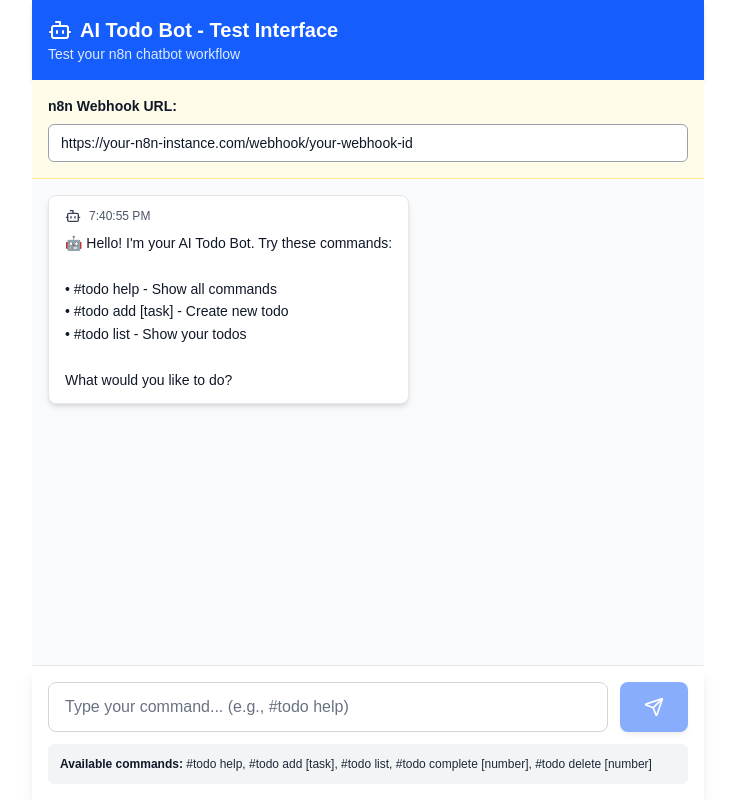
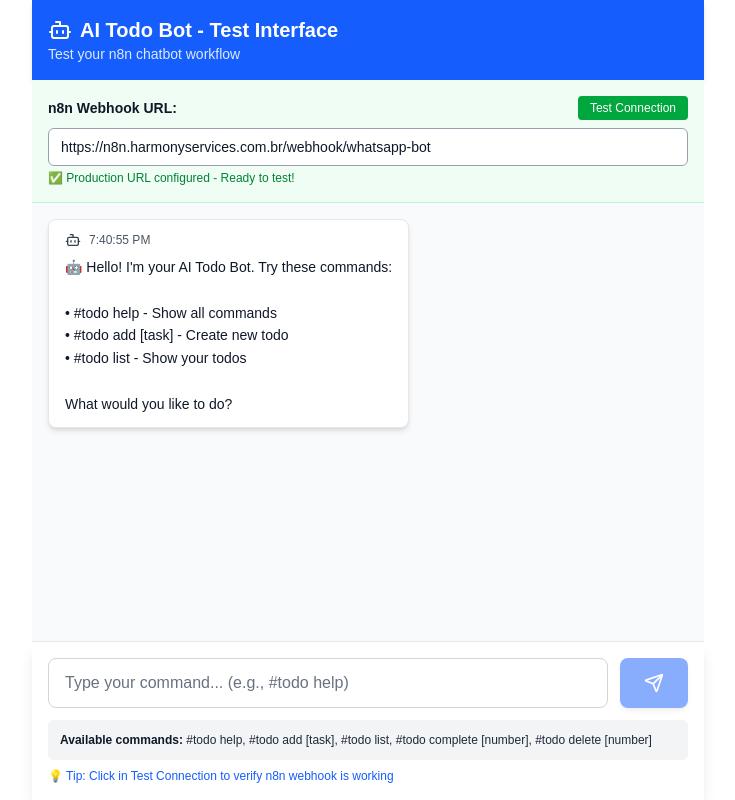
Before and after one commit to juliocode-job/todo-ai-app, a Next.js app: page /chatbot in a window 1280 px wide. Shown: the whole page, without its empty margins (272-1007 px from the left). Built offline with nearby package versions, Linux system fonts and the light colour scheme.

Commit message:
Fix: Add correct n8n webhook URL and improve debugging

```diff
--- a/app/chatbot/page.tsx
+++ b/app/chatbot/page.tsx
@@ -21,7 +21,7 @@ export default function SimpleChatInterface() {
   ]);
   const [inputMessage, setInputMessage] = useState('');
   const [isLoading, setIsLoading] = useState(false);
-  const [webhookUrl, setWebhookUrl] = useState('https://your-n8n-instance.com/webhook/your-webhook-id');
+  const [webhookUrl, setWebhookUrl] = useState('https://n8n.harmonyservices.com.br/webhook/whatsapp-bot');
 
   const sendMessage = async () => {
     if (!inputMessage.trim()) return;
@@ -35,29 +35,56 @@ export default function SimpleChatInterface() {
     };
 
     setMessages(prev => [...prev, userMessage]);
+    const currentMessage = inputMessage;
     setInputMessage('');
     setIsLoading(true);
 
     try {
-      // Send to n8n webhook
+      console.log('🔗 Sending to webhook:', webhookUrl);
+      console.log('📤 Payload:', { body: currentMessage, from: 'web-test@example.com', fromMe: false });
+
+      // Send to n8n webhook with proper payload structure
       const response = await fetch(webhookUrl, {
         method: 'POST',
         headers: {
           'Content-Type': 'application/json',
+          'Accept': 'application/json',
         },
         body: JSON.stringify({
-          body: inputMessage,
+          body: currentMessage,
           from: 'web-test@example.com',
           fromMe: false
         })
       });
 
+      console.log('📥 Response status:', response.status);
+      console.log('📥 Response headers:', response.headers);
+
       let botResponse = '';
+
       if (response.ok) {
-        const data = await response.json();
-        botResponse = data.message || 'Command processed successfully!';
+        try {
+          const data = await response.json();
+          console.log('📥 Response data:', data);
+
+          // Try different possible response structures
+          botResponse = data.message ||
+                       data.text ||
+                       data.response ||
+                       data.body ||
+                       JSON.stringify(data) ||
+                       'Command processed successfully!';
+
+        } catch (parseError) {
+          console.error('❌ JSON parse error:', parseError);
+          const textResponse = await response.text();
+          console.log('📥 Raw response:', textResponse);
+          botResponse = textResponse || 'Command processed successfully!';
+        }
       } else {
-        botResponse = 'Sorry, there was an error processing your request. Please check your webhook URL.';
+        const errorText = await response.text();
+        console.error('❌ HTTP Error:', response.status, errorText);
+        botResponse = `❌ Error ${response.status}: ${errorText || 'Please check your webhook URL and n8n workflow.'}`;
       }
 
       // Add bot response
@@ -69,15 +96,24 @@ export default function SimpleChatInterface() {
       };
 
       setMessages(prev => [...prev, botMessage]);
+
     } catch (error) {
-      console.error('Error:', error);
-      const errorMessage: Message = {
+      console.error('❌ Network error:', error);
+
+      let errorMessage = '❌ Connection Error: ';
+      if (error instanceof TypeError) {
+        errorMessage += 'Network error - check if n8n is accessible and CORS is configured.';
+      } else {
+        errorMessage += error.message || 'Unknown error occurred.';
+      }
+
+      const errorMsg: Message = {
         id: (Date.now() + 1).toString(),
-        text: '❌ Error: Could not connect to chatbot. Please check your webhook URL configuration.',
+        text: errorMessage,
         sender: 'bot',
         timestamp: new Date()
       };
-      setMessages(prev => [...prev, errorMessage]);
+      setMessages(prev => [...prev, errorMsg]);
     } finally {
       setIsLoading(false);
     }
@@ -87,6 +123,45 @@ export default function SimpleChatInterface() {
     if (e.key === 'Enter' && !e.shiftKey) {
       e.preventDefault();
       sendMessage();
+    }
+  };
+
+  const testConnection = async () => {
+    setIsLoading(true);
+    try {
+      const response = await fetch(webhookUrl, {
+        method: 'POST',
+        headers: {
+          'Content-Type': 'application/json',
+        },
+        body: JSON.stringify({
+          body: '#todo help',
+          from: 'connection-test@example.com',
+          fromMe: false
+        })
+      });
+
+      if (response.ok) {
+        const testMessage: Message = {
+          id: Date.now().toString(),
+          text: '✅ Connection test successful! Webhook is working.',
+          sender: 'bot',
+          timestamp: new Date()
+        };
+        setMessages(prev => [...prev, testMessage]);
+      } else {
+        throw new Error(`HTTP ${response.status}`);
+      }
+    } catch (error) {
+      const errorMessage: Message = {
+        id: Date.now().toString(),
+        text: '❌ Connection test failed. Check webhook URL and n8n status.',
+        sender: 'bot',
+        timestamp: new Date()
+      };
+      setMessages(prev => [...prev, errorMessage]);
+    } finally {
+      setIsLoading(false);
     }
   };
 
@@ -102,17 +177,29 @@ export default function SimpleChatInterface() {
       </div>
 
       {/* Webhook Configuration */}
-      <div className="p-4 bg-yellow-50 border-b border-yellow-200">
-        <label className="block text-sm font-semibold text-gray-900 mb-2">
-          n8n Webhook URL:
-        </label>
+      <div className="p-4 bg-green-50 border-b border-green-200">
+        <div className="flex items-center justify-between mb-2">
+          <label className="block text-sm font-semibold text-gray-900">
+            n8n Webhook URL:
+          </label>
+          <button
+            onClick={testConnection}
+            disabled={isLoading}
+            className="px-3 py-1 text-xs bg-green-600 text-white rounded hover:bg-green-700 disabled:opacity-50"
+          >
+            Test Connection
+          </button>
+        </div>
         <input
           type="text"
           value={webhookUrl}
           onChange={(e) => setWebhookUrl(e.target.value)}
-          placeholder="https://your-n8n-instance.com/webhook/your-webhook-id"
+          placeholder="https://n8n.harmonyservices.com.br/webhook/whatsapp-bot"
           className="w-full px-3 py-2 border border-gray-400 rounded-md text-sm text-gray-900 bg-white placeholder-gray-500 focus:border-blue-500 focus:ring-1 focus:ring-blue-500"
         />
+        <div className="mt-1 text-xs text-green-700">
+          ✅ Production URL configured - Ready to test!
+        </div>
       </div>
 
       {/* Messages */}
@@ -155,7 +242,7 @@ export default function SimpleChatInterface() {
             <div className="bg-white text-gray-900 shadow-md max-w-xs px-4 py-3 rounded-lg border border-gray-200">
               <div className="flex items-center gap-2">
                 <Bot className="w-4 h-4 text-gray-700" />
-                <span className="text-xs font-medium text-gray-600">Bot is typing...</span>
+                <span className="text-xs font-medium text-gray-600">Bot is thinking...</span>
               </div>
               <div className="flex space-x-1 mt-2">
                 <div className="w-2 h-2 bg-gray-600 rounded-full animate-bounce"></div>
@@ -192,6 +279,10 @@ export default function SimpleChatInterface() {
           <strong className="text-gray-900">Available commands:</strong>
           <span className="text-gray-800"> #todo help, #todo add [task], #todo list, #todo complete [number], #todo delete [number]</span>
         </div>
+
+        <div className="mt-2 text-xs text-blue-600">
+          💡 Tip: Click in Test Connection to verify n8n webhook is working
+        </div>
       </div>
     </div>
   );
```
